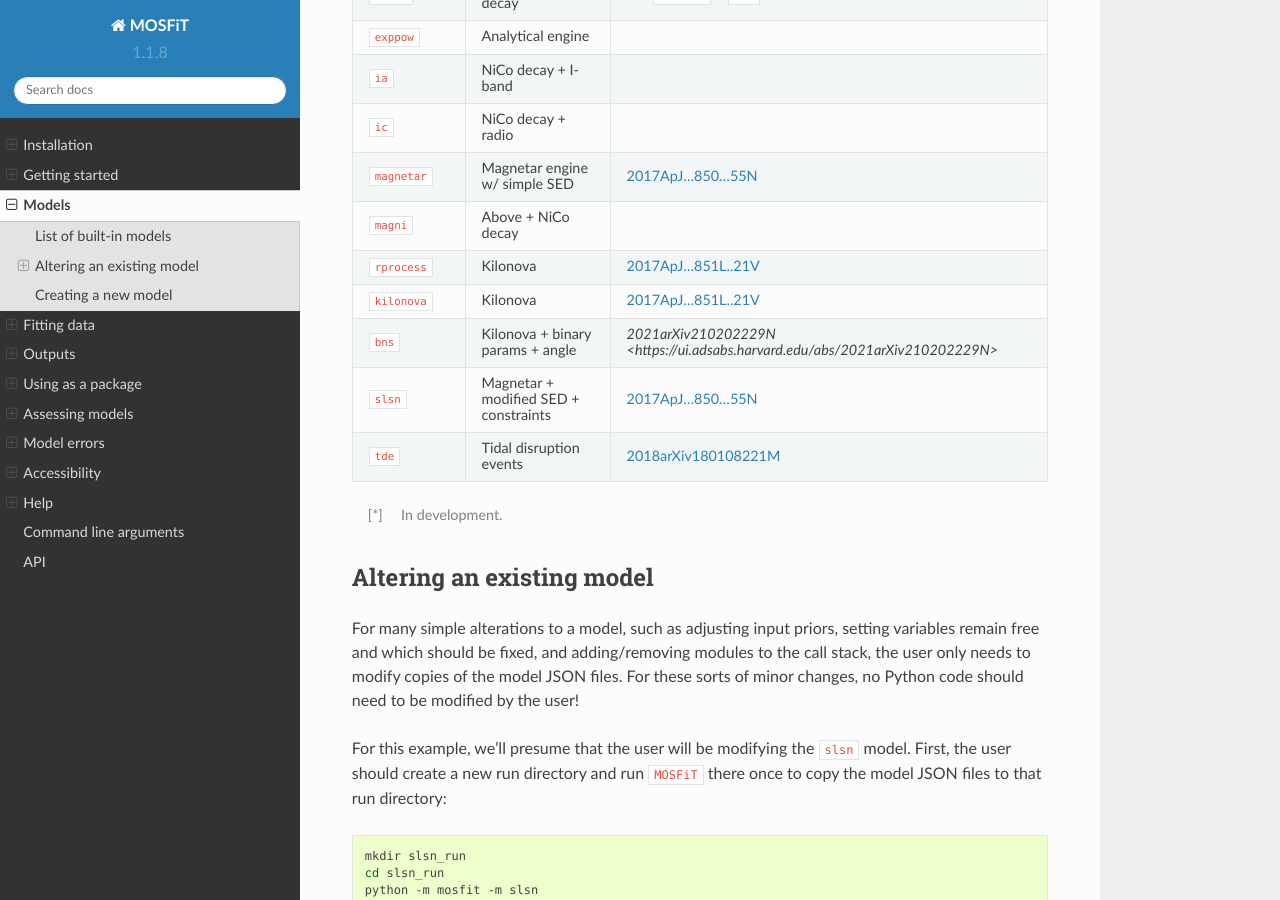
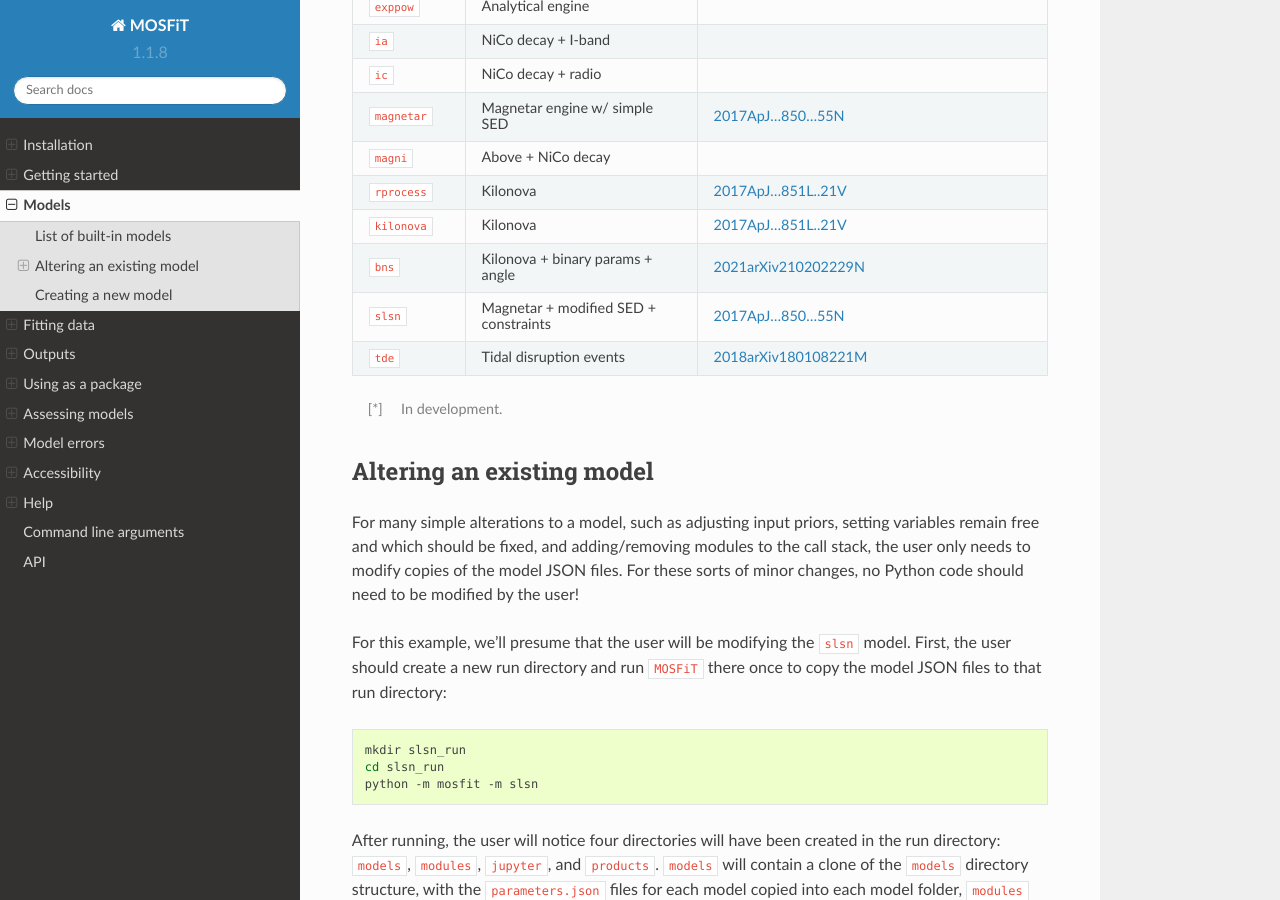
Before and after one commit to guillochon/MOSFiT, a Sphinx documentation site: the page built from docs/models.rst, in a window 1280 px wide and 900 px high, scrolled down 497 px. Built offline with Sphinx 7.4.7 and the Read the Docs theme 2.0.0, drawn with Linux system fonts in a browser that asks for light colours.

```diff
--- a/docs/models.rst
+++ b/docs/models.rst
@@ -35,7 +35,7 @@
 +--------------+---------------------------------------+-------------------------------------------------------------------------------+
 | ``kilonova`` | Kilonova                              | `2017ApJ...851L..21V <http://adsabs.harvard.edu/abs/2017ApJ...851L..21V>`_    |
 +--------------+---------------------------------------+-------------------------------------------------------------------------------+
-| ``bns``      | Kilonova + binary params + angle      | `2021arXiv210202229N <https://ui.adsabs.harvard.edu/abs/2021arXiv210202229N>` |
+| ``bns``      | Kilonova + binary params + angle      | `2021arXiv210202229N <https://ui.adsabs.harvard.edu/abs/2021arXiv210202229N>`_|
 +--------------+---------------------------------------+-------------------------------------------------------------------------------+
 | ``slsn``     | Magnetar + modified SED + constraints | `2017ApJ...850...55N <http://adsabs.harvard.edu/abs/2017ApJ...850...55N>`_    |
 +--------------+---------------------------------------+-------------------------------------------------------------------------------+
```
